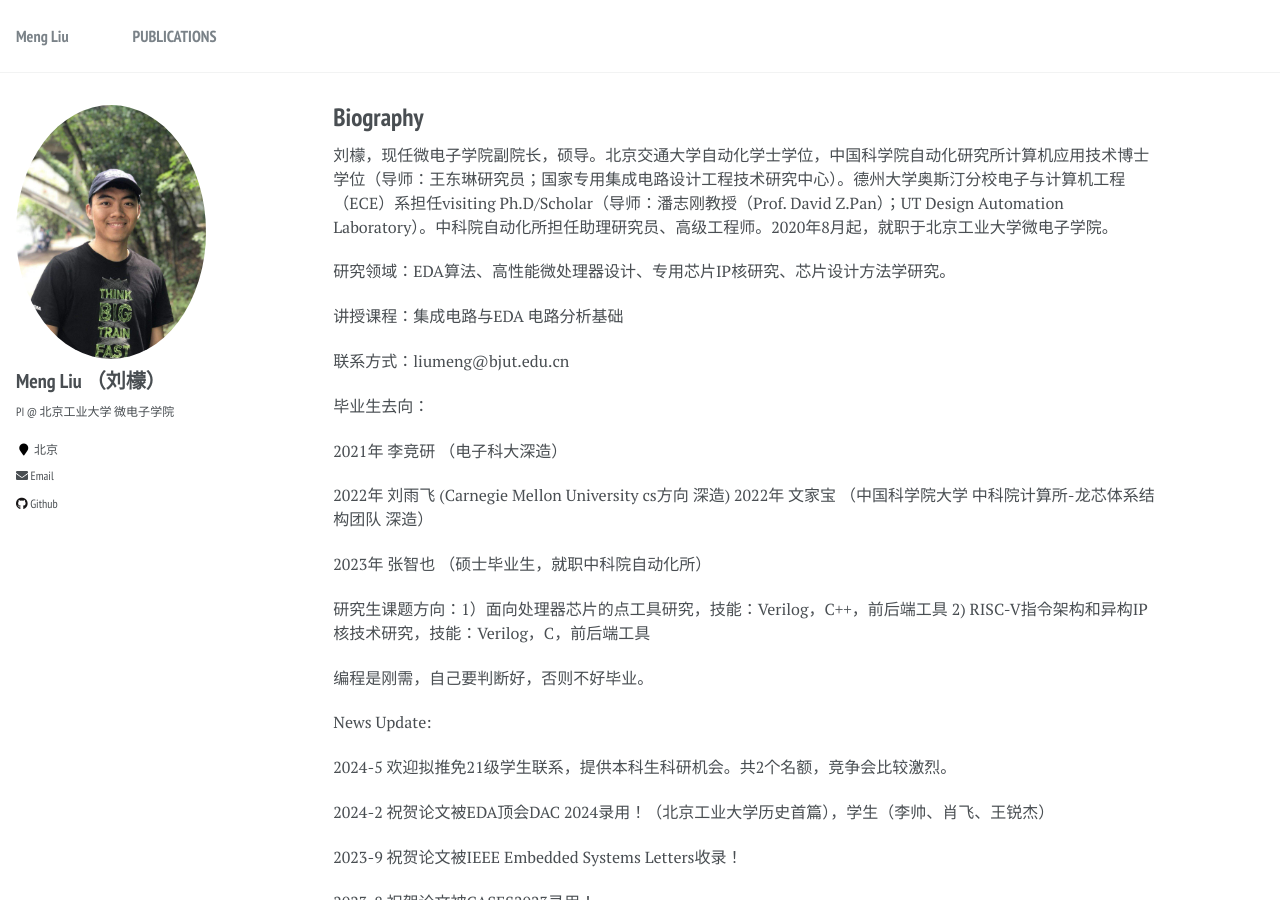
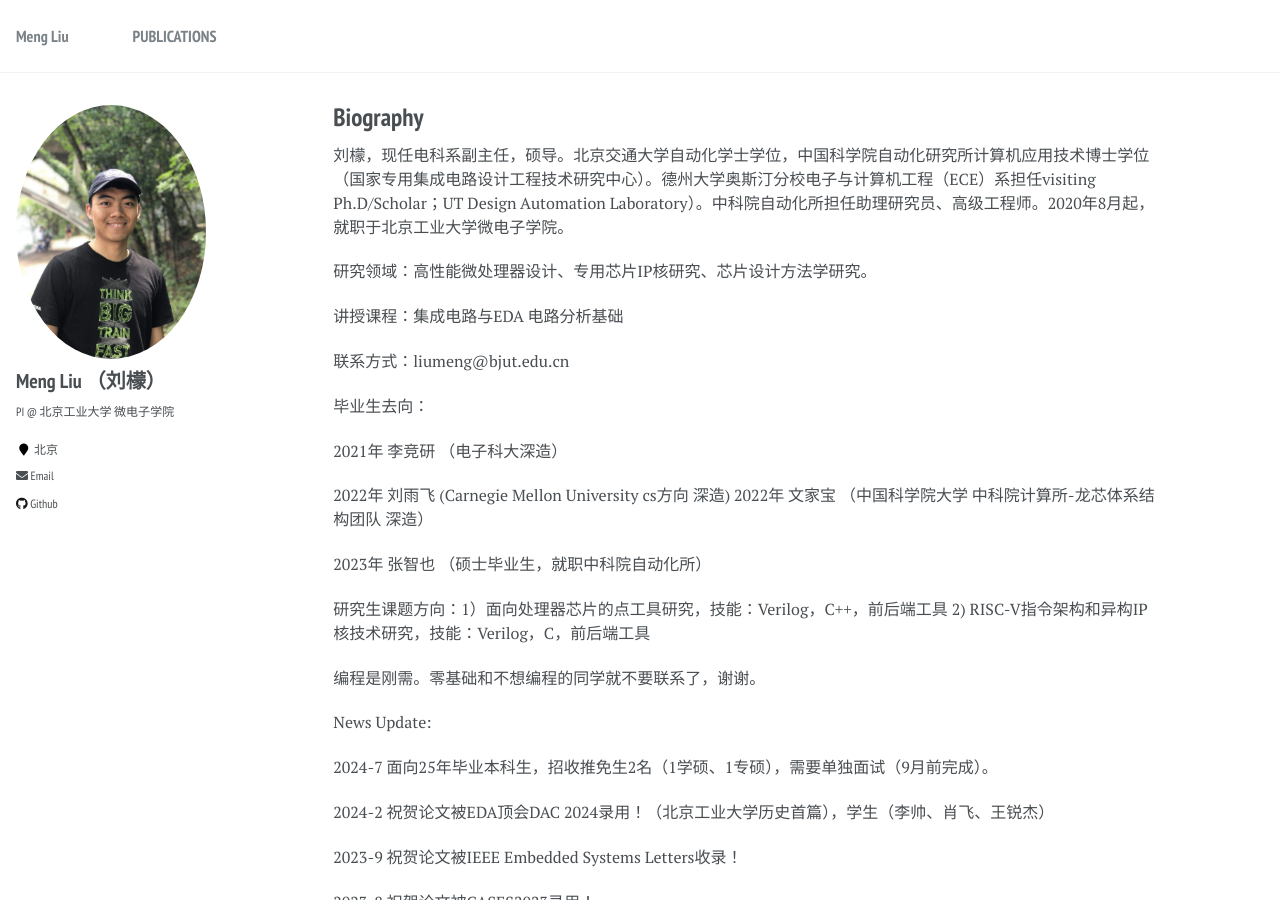
Before and after one commit to liumengbjut/liumengbjut.github.io, a Jekyll site: the page built from _pages/about.md, in a window 1280 px wide and 900 px high. Built offline with Jekyll 4.4.1, drawn with Linux system fonts in a browser that asks for light colours.

Commit message:
Update about.md

```diff
--- a/_pages/about.md
+++ b/_pages/about.md
@@ -10,9 +10,9 @@ redirect_from:
 
 
 
-刘檬，现任微电子学院副院长，硕导。北京交通大学自动化学士学位，中国科学院自动化研究所计算机应用技术博士学位（导师：王东琳研究员；国家专用集成电路设计工程技术研究中心）。德州大学奥斯汀分校电子与计算机工程（ECE）系担任visiting Ph.D/Scholar（导师：潘志刚教授（Prof. David Z.Pan）；UT Design Automation Laboratory）。中科院自动化所担任助理研究员、高级工程师。2020年8月起，就职于北京工业大学微电子学院。
+刘檬，现任电科系副主任，硕导。北京交通大学自动化学士学位，中国科学院自动化研究所计算机应用技术博士学位（国家专用集成电路设计工程技术研究中心）。德州大学奥斯汀分校电子与计算机工程（ECE）系担任visiting Ph.D/Scholar；UT Design Automation Laboratory）。中科院自动化所担任助理研究员、高级工程师。2020年8月起，就职于北京工业大学微电子学院。
 
-研究领域：EDA算法、高性能微处理器设计、专用芯片IP核研究、芯片设计方法学研究。
+研究领域：高性能微处理器设计、专用芯片IP核研究、芯片设计方法学研究。
 
 讲授课程：集成电路与EDA 电路分析基础
 
@@ -30,12 +30,12 @@ redirect_from:
 
 研究生课题方向：1）面向处理器芯片的点工具研究，技能：Verilog，C++，前后端工具  2) RISC-V指令架构和异构IP核技术研究，技能：Verilog，C，前后端工具
 
-编程是刚需，自己要判断好，否则不好毕业。
+编程是刚需。零基础和不想编程的同学就不要联系了，谢谢。
 
 
 News Update:
 
-2024-5     欢迎拟推免21级学生联系，提供本科生科研机会。共2个名额，竞争会比较激烈。
+2024-7     面向25年毕业本科生，招收推免生2名（1学硕、1专硕），需要单独面试（9月前完成）。
 
 2024-2     祝贺论文被EDA顶会DAC 2024录用！（北京工业大学历史首篇），学生（李帅、肖飞、王锐杰）
 
```
